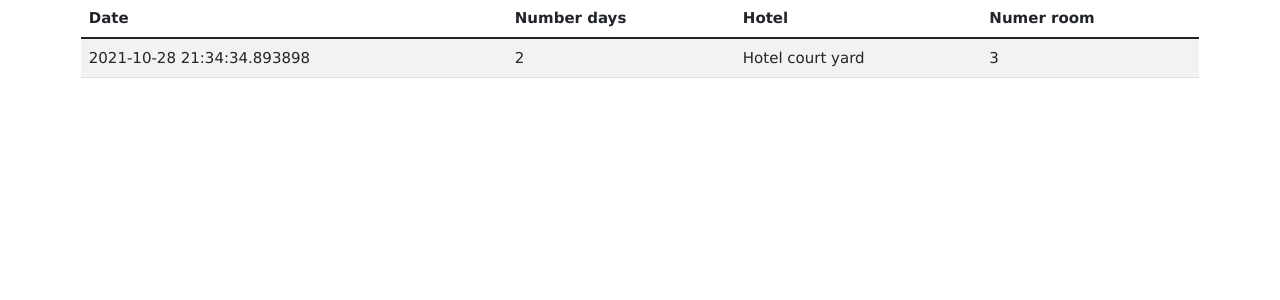
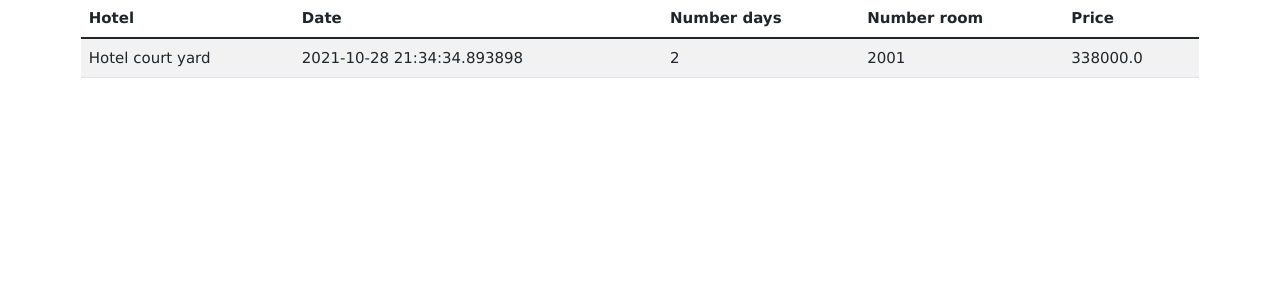
Before and after one commit to antares2881/hotelcourtyard, a Flask app: page /reserves in a window 1280 px wide. Shown: the part 68-368 px from the top of the page. Run offline with Flask 2, Linux system fonts and the light colour scheme; a user stored in the database is signed in; data comes from the database, SQL or seed files in the repository; some libraries are stand-ins or nearby versions.

Commit message:
view reserves ok

```diff
--- a/app.py
+++ b/app.py
@@ -1,7 +1,8 @@
 from flask import Flask, render_template, request, redirect, url_for, session, flash, jsonify
 from flask_sqlalchemy import SQLAlchemy
 import datetime
-from sqlalchemy.orm import backref
+from sqlalchemy.orm import backref, relationship
+from sqlalchemy import ForeignKey
 from werkzeug.security import generate_password_hash as genph
 from werkzeug.security import check_password_hash as checkph
 
@@ -11,7 +12,7 @@ db = SQLAlchemy(app)
 
 class Habitacion(db.Model):
     id = db.Column(db.Integer, primary_key=True)
-    hotel_id = db.Column(db.Integer, db.ForeignKey('hotel.id'))
+    hotel_id = db.Column(db.Integer, db.ForeignKey('habitacion.idhotel.id'))
     piso = db.Column(db.Integer)
     precio = db.Column(db.Integer)
     descripcion = db.Column(db.String)
@@ -40,7 +41,8 @@ class Reserva(db.Model):
     fechaInicio=db.Column(db.DateTime, default=datetime.datetime.now())
     cantidadDias=db.Column(db.Integer)
     usuario_id=db.Column(db.Integer)
-    habitacion_id=db.Column(db.Integer)
+    habitacion_id=db.Column(db.Integer, ForeignKey('habitacion.id'))
+    habitacion = relationship(Habitacion, backref=backref('reserva', uselist=True))
 
 class Usuario(db.Model):
     id = db.Column(db.Integer, primary_key=True)
@@ -210,7 +212,10 @@ def reservar():
 
 @app.route('/reserves')
 def reserves():
+    # rooms = Habitacion.query.join(Hotel, Habitacion.hotel_id == Hotel.id).all()
     reserves = Reserva.query.filter_by(usuario_id=session['usuario_id']).all()
+    # reserves = Reserva.query.join(Habitacion, Reserva.habitacion_id == Habitacion.id).all()
+
     return render_template('reserves.html', reserves=reserves)
 
 if __name__ == '__main__':
--- a/templates/reserves.html
+++ b/templates/reserves.html
@@ -6,19 +6,21 @@
     <table class="table table-striped">
         <thead>
             <tr>
+                <th>Hotel</th>
                 <th>Date</th>
                 <th>Number days</th>
-                <th>Hotel</th>
-                <th>Numer room</th>
+                <th>Number room</th>
+                <th>Price</th>
             </tr>
         </thead>
         <tbody>
             {% for reserve in reserves %}
                 <tr>
+                    <td>Hotel court yard</td>
                     <td>{{reserve.fechaInicio}}</td>
                     <td>{{reserve.cantidadDias}}</td>
-                    <td>Hotel court yard</td>
-                    <td>{{reserve.habitacion_id}}</td>
+                    <td>{{reserve.habitacion.numero}}</td>
+                    <td>{{reserve.habitacion.precio * reserve.cantidadDias}}</td>
                 </tr>
             {% endfor %}
         </tbody>
```
